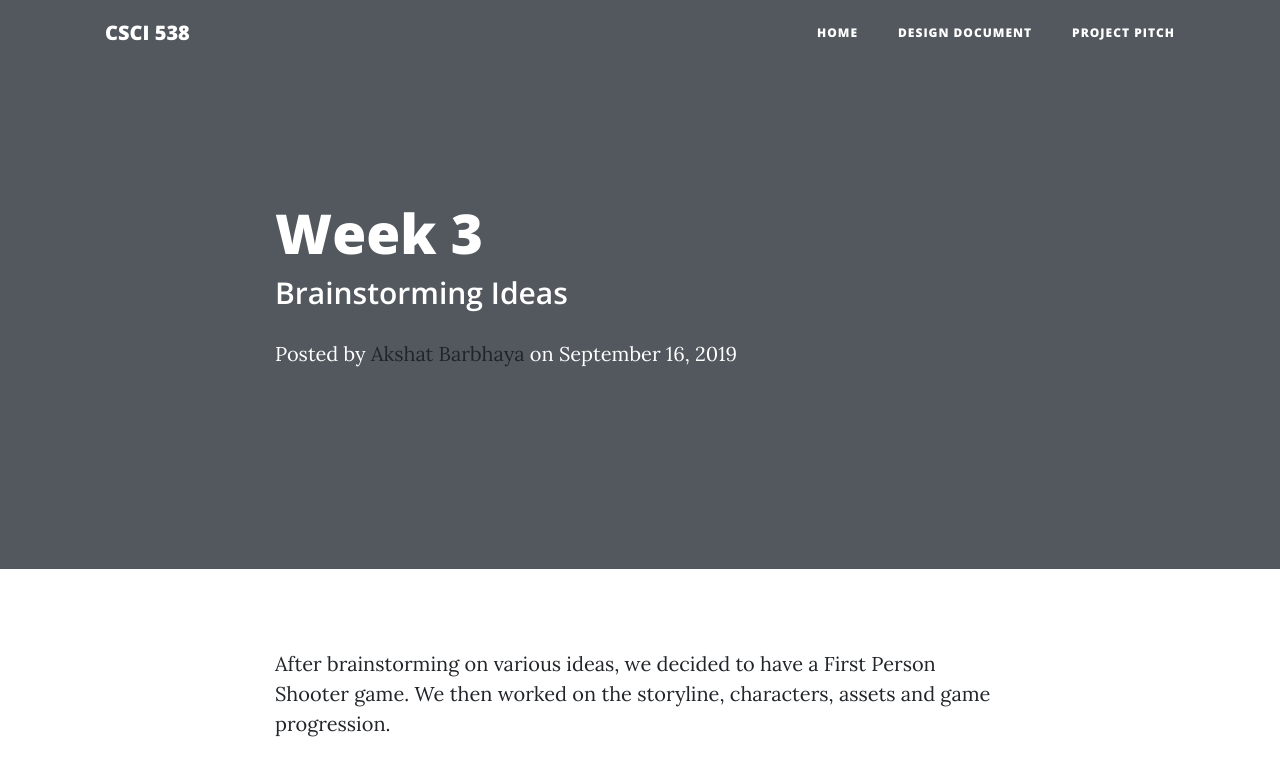
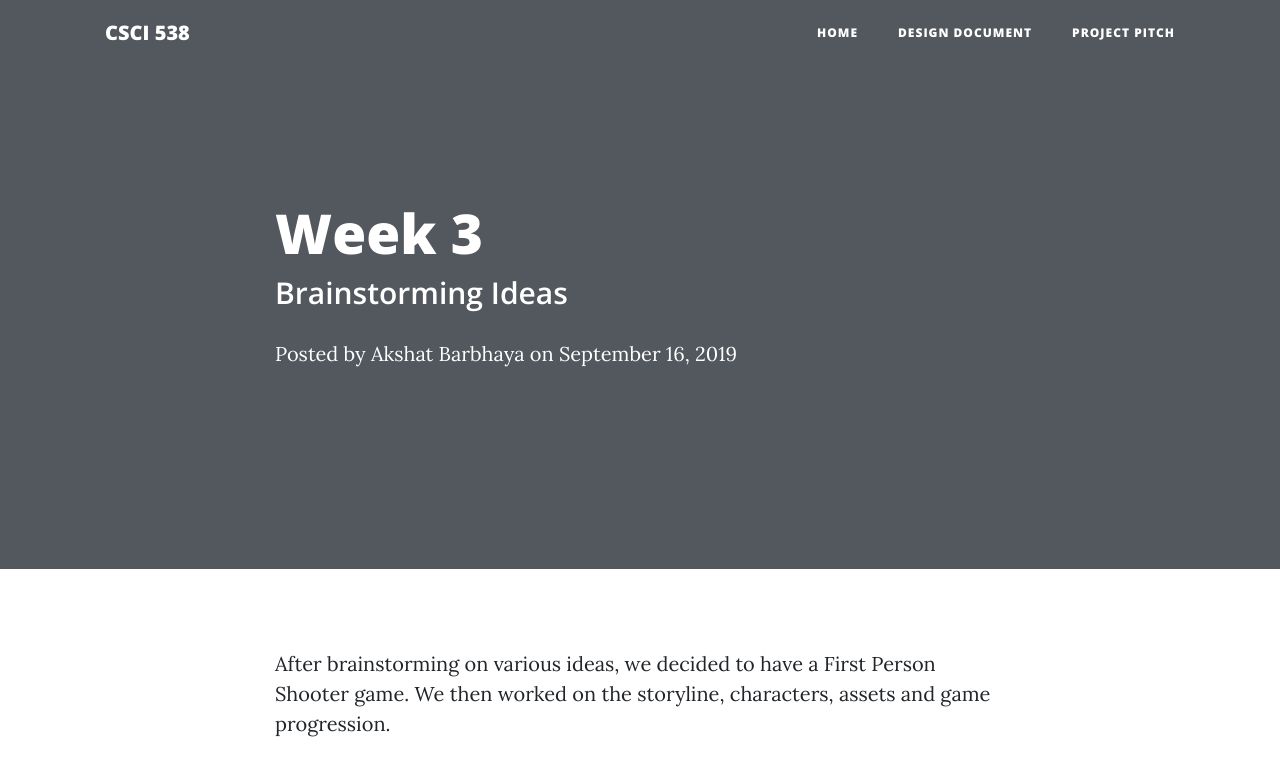
Before and after one commit to xr-games-infinitywar/xr-games-infinitywar.github.io, a website: page post3.html in a window 1280 px wide. Shown: the top 766 px of the page. Drawn offline with nearby package versions, Linux system fonts and the light colour scheme.

Commit message:
Update post3.html

```diff
--- a/post3.html
+++ b/post3.html
@@ -62,7 +62,7 @@
             <h1>Week 3</h1>
             <h2 class="subheading">Brainstorming Ideas</h2>
             <span class="post-meta">Posted by
-              <a href="#">Akshat Barbhaya</a>
+              Akshat Barbhaya
               on September 16, 2019</span>
           </div>
         </div>
```
